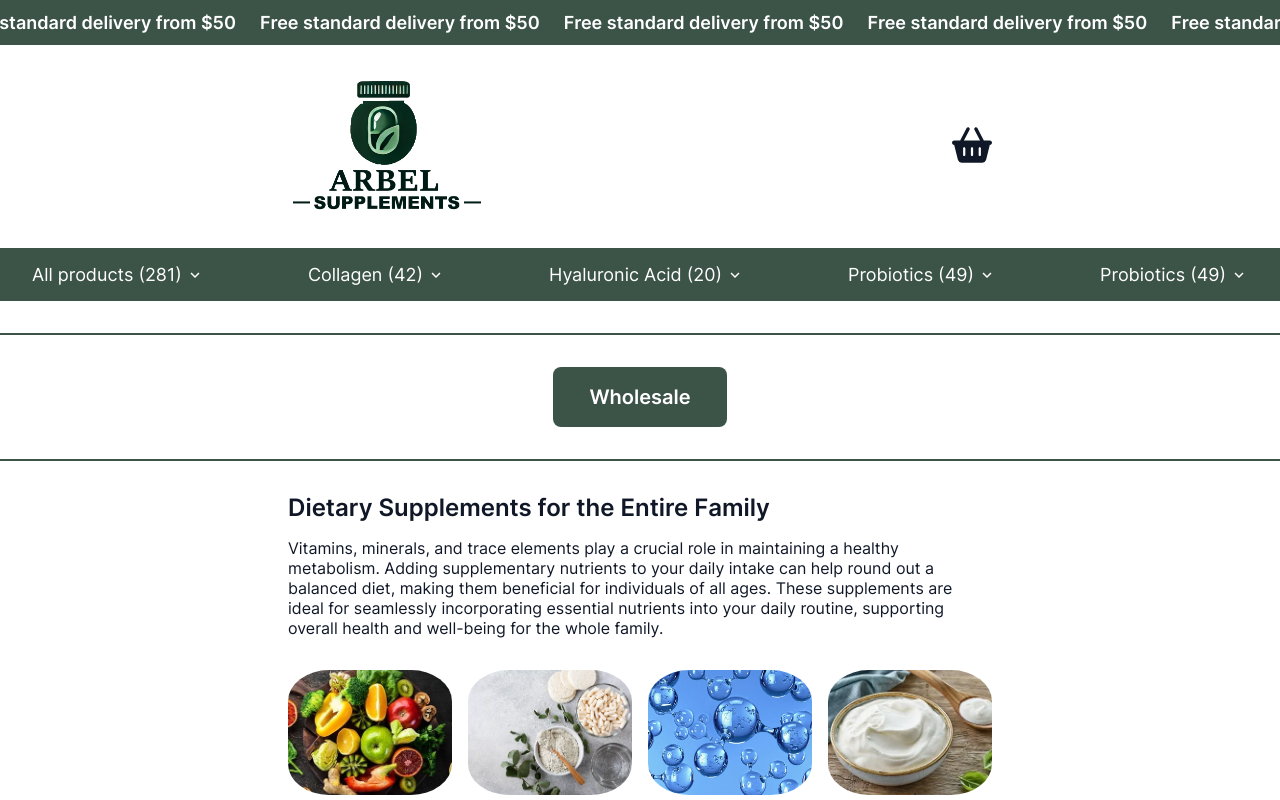
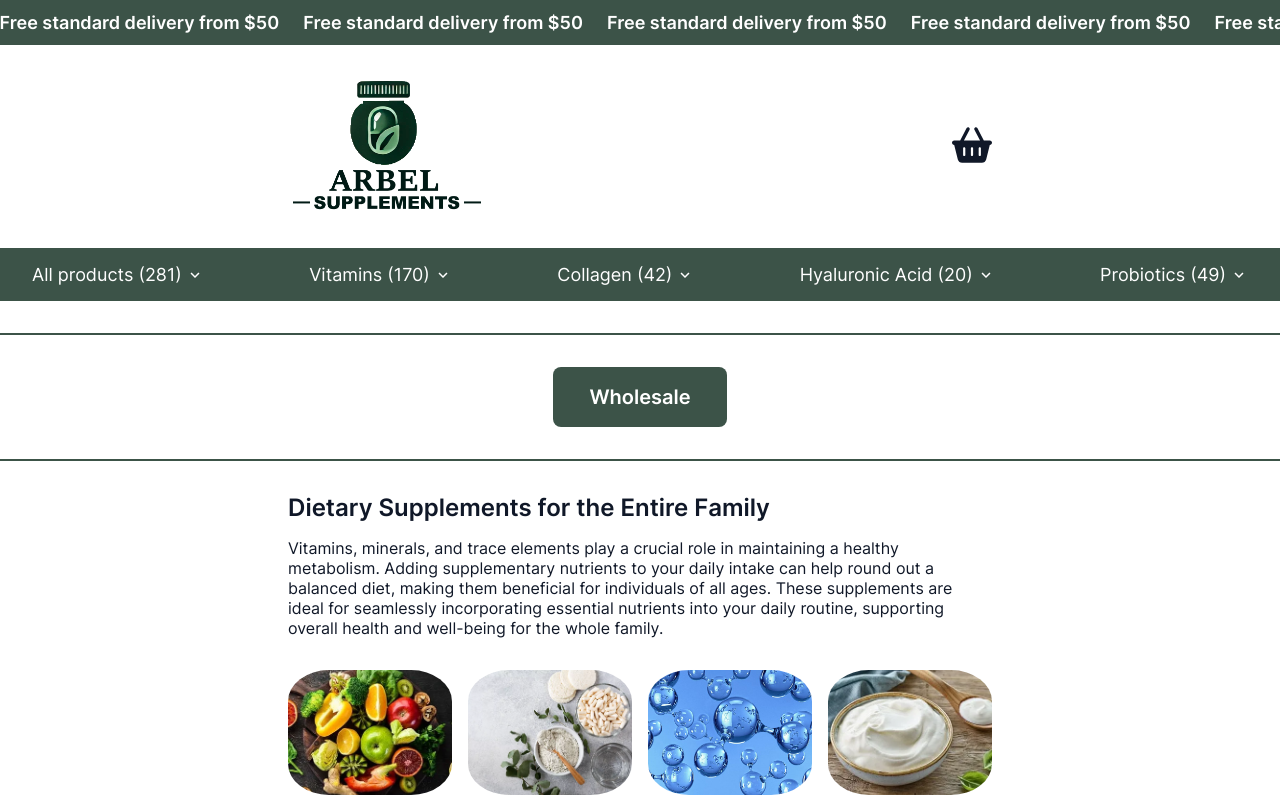
Before and after one commit to Musteks555/Arbel, a React (Vite) app: page / in a window 1280 px wide. Shown: the top 800 px of the page. Built offline with nearby package versions, Linux system fonts and the light colour scheme.

Commit message:
add navigation style

```diff
--- a/src/components/DeliveryText/DeliveryText.jsx
+++ b/src/components/DeliveryText/DeliveryText.jsx
@@ -4,6 +4,9 @@ const DeliveryText = () => {
     return (
         <div className={css.deliveryWrapper}>
             <div className={css.deliverySlide}>
+                <p className={css.deliveryText}>Free standard delivery from $50</p>
+                <p className={css.deliveryText}>Free standard delivery from $50</p>
+                <p className={css.deliveryText}>Free standard delivery from $50</p>
                 <p className={css.deliveryText}>Free standard delivery from $50</p>
                 <p className={css.deliveryText}>Free standard delivery from $50</p>
                 <p className={css.deliveryText}>Free standard delivery from $50</p>
@@ -15,6 +18,9 @@ const DeliveryText = () => {
                 <p className={css.deliveryText}>Free standard delivery from $50</p>
                 <p className={css.deliveryText}>Free standard delivery from $50</p>
                 <p className={css.deliveryText}>Free standard delivery from $50</p>
+                <p className={css.deliveryText}>Free standard delivery from $50</p>
+                <p className={css.deliveryText}>Free standard delivery from $50</p>
+                <p className={css.deliveryText}>Free standard delivery from $50</p>
             </div>
         </div>
     );
--- a/src/components/MailClicker/MailClicker.module.css
+++ b/src/components/MailClicker/MailClicker.module.css
@@ -24,6 +24,14 @@
     font-weight: 700;
 
     padding: 8px 16px;
+
+    transition: background-color 0.2s ease, color 0.3s ease, box-shadow 0.3s ease;
+}
+
+.mailClickerLink:hover {
+    background-color: #f0f0f0;
+    color: #333;
+    box-shadow: 0 4px 8px rgba(0, 0, 0, 0.15);
 }
 
 @media screen and (min-width: 768px) {
--- a/src/components/Navigation/Navigation.jsx
+++ b/src/components/Navigation/Navigation.jsx
@@ -20,9 +20,9 @@ const Navigation = () => {
 
     const navItems = [
         { name: "All products (281)", link: "" },
+        { name: "Vitamins (170)", link: "" },
         { name: "Collagen (42)", link: "" },
         { name: "Hyaluronic Acid (20)", link: "" },
-        { name: "Probiotics (49)", link: "" },
         { name: "Probiotics (49)", link: "" },
     ];
 
@@ -36,12 +36,25 @@ const Navigation = () => {
                         onMouseEnter={() => handleMouseEnter(index)}
                         onMouseLeave={handleMouseLeave}
                     >
-                        <Link to={`/${item.link}`} className={css.navigationItemContainer}>
+                        <Link
+                            to={`/${item.link}`}
+                            className={clsx(css.navigationItemContainer, {
+                                [css.active]: visibleDropdown === index,
+                            })}
+                        >
                             <span>{item.name}</span>
                             <MdOutlineKeyboardArrowDown />
                         </Link>
 
-                        {visibleDropdown === index && <NavigationDropdown index={index} />}
+                        {visibleDropdown === index && (
+                            <div
+                                className={css.navigationDropdownWrapper}
+                                onMouseEnter={() => handleMouseEnter(index)}
+                                onMouseLeave={handleMouseLeave}
+                            >
+                                <NavigationDropdown index={index} />
+                            </div>
+                        )}
                     </li>
                 ))}
             </ul>
--- a/src/components/Navigation/Navigation.module.css
+++ b/src/components/Navigation/Navigation.module.css
@@ -31,8 +31,6 @@
     font-size: 12px;
 
     flex-shrink: 0;
-
-    padding: 16px 0;
 }
 
 .navigationItemLast ul {
@@ -45,8 +43,45 @@
 
     gap: 4px;
 
+    padding: 16px 0;
+
     font-size: 16px;
     color: #fff;
+
+    text-decoration: none;
+
+    position: relative;
+
+    transition: color 0.4s ease-in-out;
+}
+
+.navigationItemContainer::after {
+    content: "";
+
+    position: absolute;
+    left: 0;
+    bottom: 8px;
+
+    width: 100%;
+    height: 2px;
+
+    background-color: #cceae5;
+
+    transform: scaleX(0);
+    transform-origin: bottom right;
+
+    transition: transform 0.4s ease-in-out;
+}
+
+.navigationItemContainer:hover,
+.navigationItemContainer.active {
+    color: #cceae5;
+}
+
+.navigationItemContainer:hover::after,
+.navigationItemContainer.active::after {
+    transform: scaleX(1);
+    transform-origin: bottom left;
 }
 
 @media screen and (min-width: 768px) {
--- a/src/components/NavigationDropdown/NavigationDropdown.jsx
+++ b/src/components/NavigationDropdown/NavigationDropdown.jsx
@@ -68,11 +68,11 @@ const NavigationDropdown = ({ index }) => {
     const selectedGroup = dropdownItems[index];
 
     return (
-        <ul className={css.NavigationDropdownList}>
+        <ul className={css.navigationDropdownList}>
             {selectedGroup?.map((item, itemIndex) => {
                 return (
-                    <li key={itemIndex} className={css.NavigationDropdownItem}>
-                        <Link to={""} className={css.NavigationDropdownLink}>
+                    <li key={itemIndex} className={css.navigationDropdownItem}>
+                        <Link to={""} className={css.navigationDropdownLink}>
                             {item}
                         </Link>
                     </li>
--- a/src/components/NavigationDropdown/NavigationDropdown.module.css
+++ b/src/components/NavigationDropdown/NavigationDropdown.module.css
@@ -1,4 +1,4 @@
-.NavigationDropdownList {
+.navigationDropdownList {
     display: flex;
     flex-direction: column;
 
@@ -10,7 +10,6 @@
     min-width: 120px;
 
     padding: 16px;
-    margin-top: 16px;
 
     background-color: #f4f4f4;
 
@@ -18,12 +17,12 @@
     border-radius: 8px;
 }
 
-.NavigationDropdownItem {
+.navigationDropdownItem {
 }
 
-.NavigationDropdownLink {
+.navigationDropdownLink {
 }
 
-.NavigationDropdownLink:hover {
+.navigationDropdownLink:hover {
     color: #af961a;
 }
--- a/src/components/ProductCategories/ProductCategories.module.css
+++ b/src/components/ProductCategories/ProductCategories.module.css
@@ -10,6 +10,10 @@
 
 .productCategoriesItem {
     width: calc((100% - 16px) / 2);
+}
+
+.productCategoriesItem:hover img {
+    box-shadow: 0 4px 8px rgba(0, 0, 0, 0.5);
 }
 
 .productCategoriesLink {
@@ -28,6 +32,8 @@
     border-radius: 25%;
 
     object-fit: cover;
+
+    transition: box-shadow 0.2s ease-in-out;
 }
 
 @media screen and (min-width: 768px) {
```
